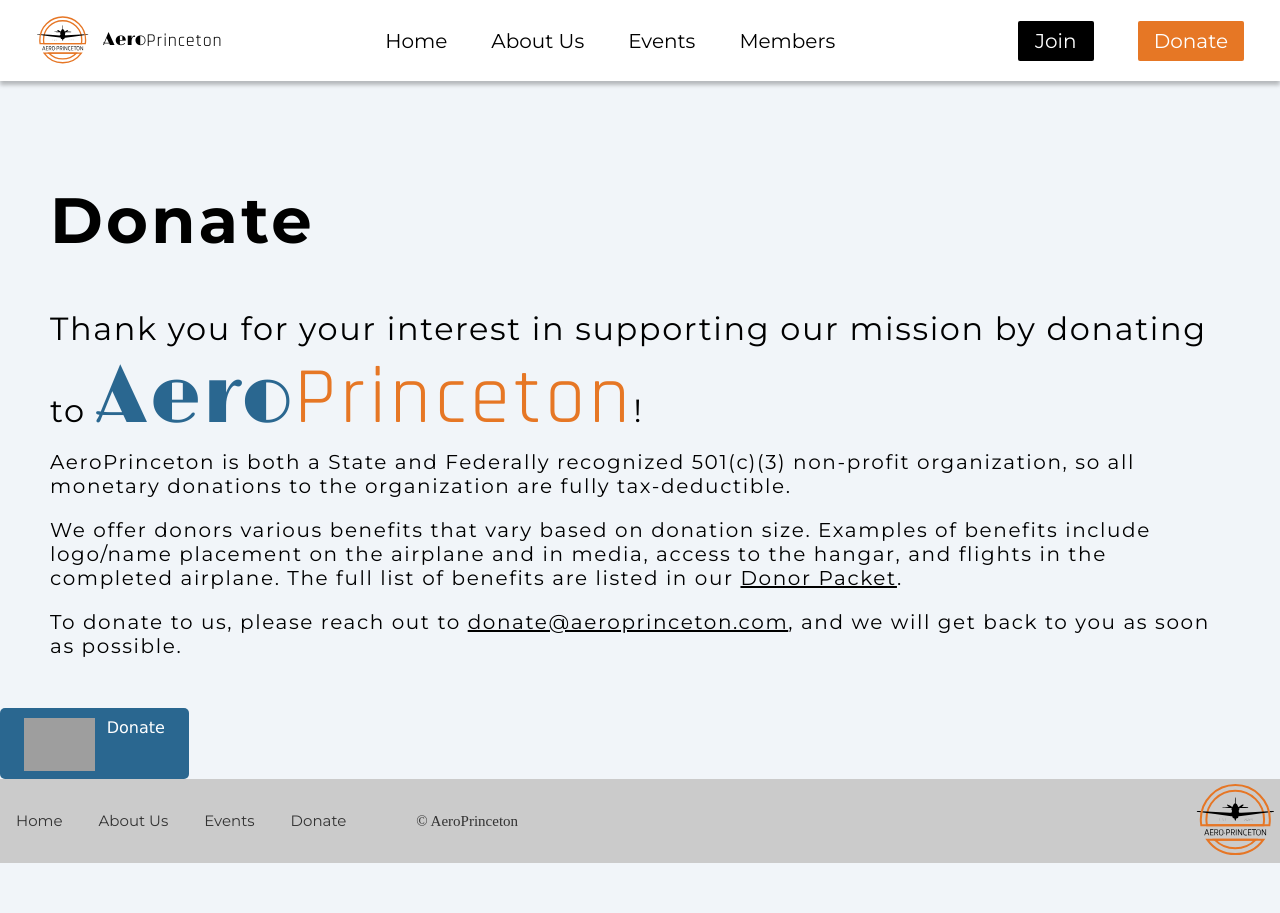
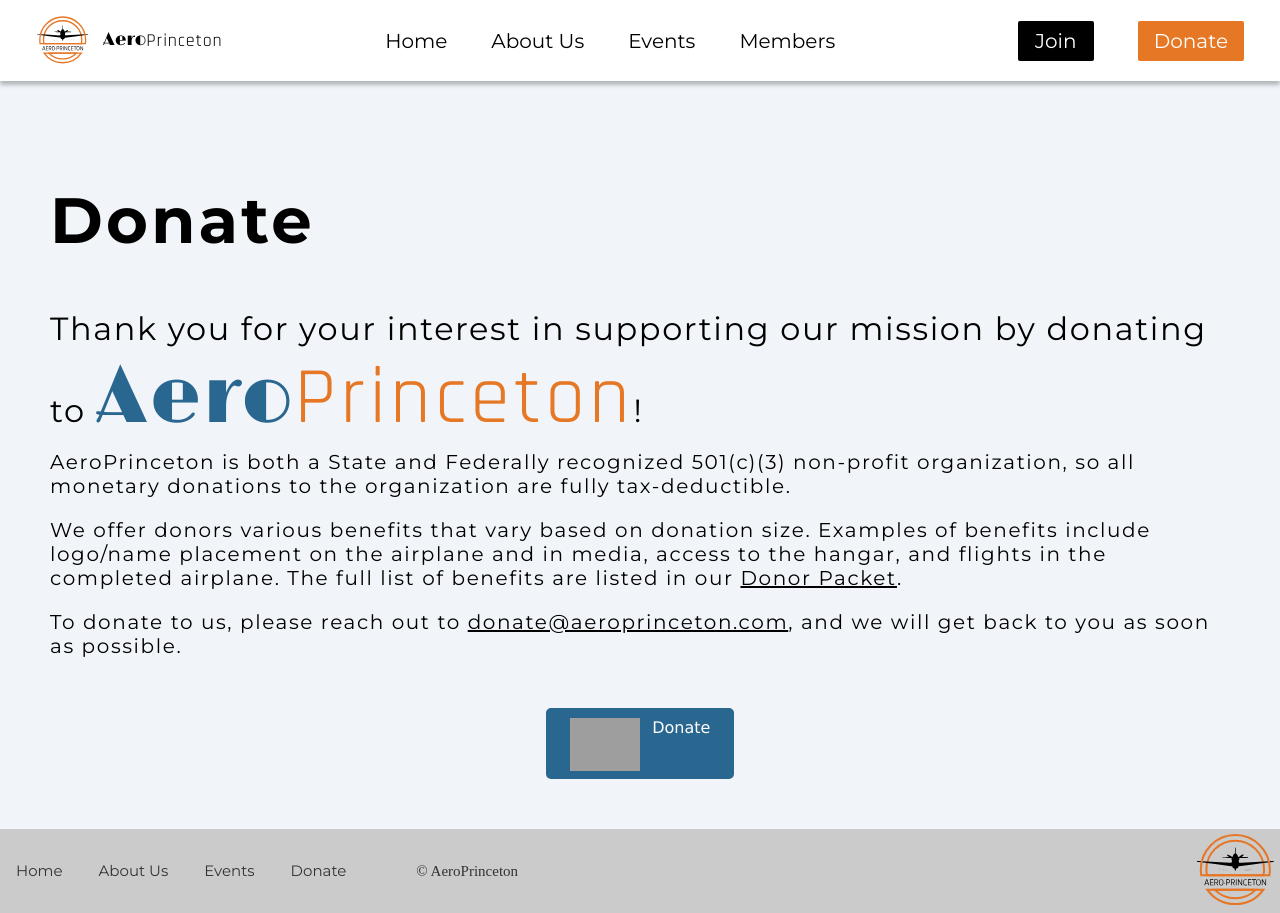
Before and after one commit to NicolasFeng597/AeroPrinceton, an Astro site: page /donate in a window 1280 px wide. Before the commit the page ends 863 px from the top, so only its background shows below. Built offline with nearby package versions, Linux system fonts and the light colour scheme; Astro itself is replaced by a stand-in of ours; grey boxes are pictures that could not be loaded; a web font is replaced by a local one.

Commit message:
donate button

```diff
--- a/src/pages/donate.astro
+++ b/src/pages/donate.astro
@@ -14,7 +14,7 @@
 	<p class="sub-text" style="margin-top: -80px">We offer donors various benefits that vary based on donation size. Examples of benefits include logo/name placement on the airplane and in media, access to the hangar, and flights in the completed airplane. The full list of benefits are listed in our <a class="link" href="https://docs.google.com/document/u/0/d/18O9091Abls28hkpmxyMwogRB27-VgaahjasumEqhdks/edit">Donor Packet</a>.</p>
 	<p class="sub-text" style="margin-top: -80px; margin-bottom: 50px;">To donate to us, please reach out to <a class="link" href="mailto:donate@aeroprinceton.com">donate@aeroprinceton.com</a>, and we will get back to you as soon as possible.</p>
 	<!-- <script src="https://donorbox.org/widget.js"></script> <iframe src="https://donorbox.org/embed/aeroprinceton-donation-form?" name="donorbox" allowpaymentrequest="allowpaymentrequest" seamless="seamless" frameborder="0" scrolling="no" height="900px" width="100%" style="max-width: 500px; min-width: 250px; max-height:none!important" allow="payment"></iframe> -->
-	<div style="width: 100vp;">
+	<div class="donate_box">
 		<a class="dbox-donation-page-button" href="https://donorbox.org/aeroprinceton-donation-form?" style="background: rgb(42, 103, 144); color: rgb(255, 255, 255); text-decoration: none; font-family: Verdana, sans-serif; display: flex; gap: 8px; width: fit-content; font-size: 16px; border-radius: 5px; line-height: 24px; padding: 8px 24px;"><img src="https://donorbox.org/images/white_logo.svg">Donate</a>
 	</div>
 </Layout>
--- a/src/styles/global.css
+++ b/src/styles/global.css
@@ -102,3 +102,10 @@
   font-weight: 400;
   text-decoration: underline;
 }
+
+.donate_box {
+  width: 100vw;
+  justify-content: center;
+  display: flex;
+  padding-bottom: 50px;
+}
```
